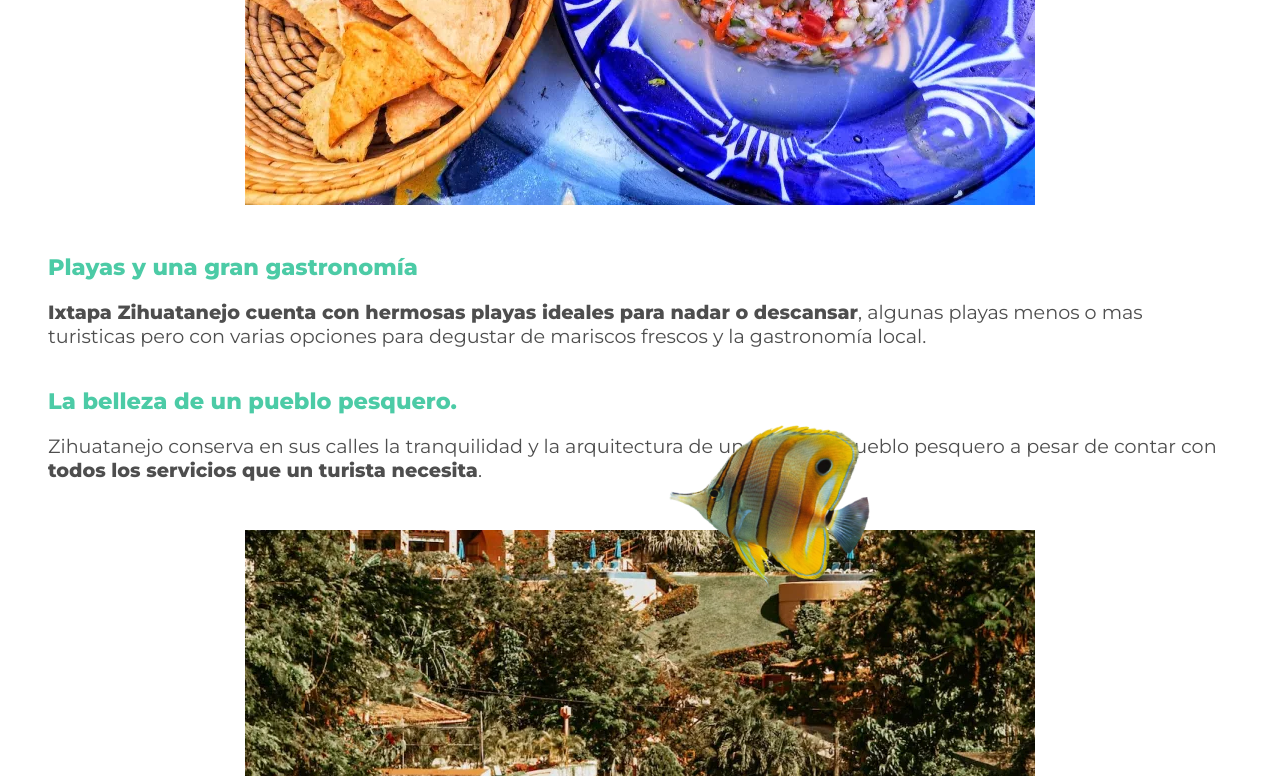
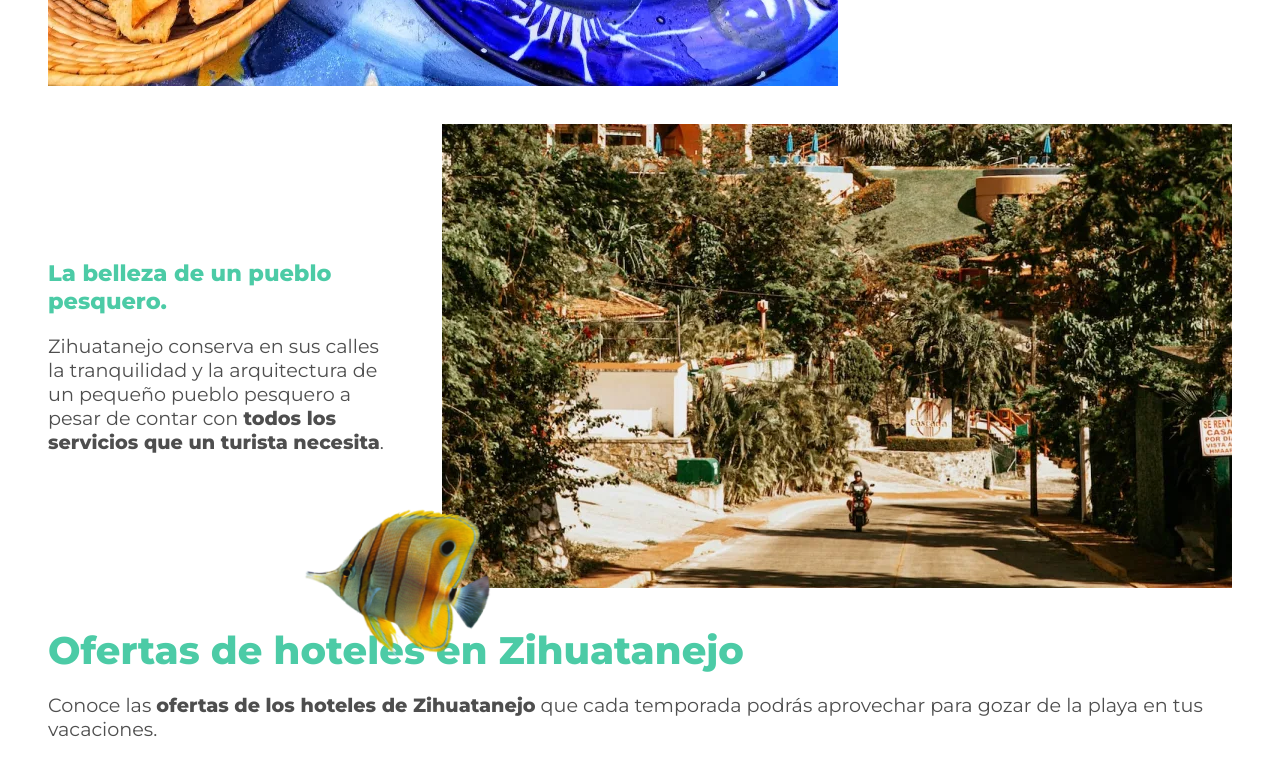
Before and after one commit to claudiomonzoni/hotelesconencanto, an Astro site: page / in a window 1280 px wide. Shown: the part 3620-4396 px from the top of the page. Built offline with nearby package versions, Linux system fonts and the light colour scheme; Astro itself is replaced by a stand-in of ours; grey boxes are pictures that could not be loaded.

Commit message:
terminando de maquetar el home

```diff
--- a/src/estilos/style.scss
+++ b/src/estilos/style.scss
@@ -35,14 +35,14 @@ ul {
 
 h1,
 h2 {
-  padding:1rem 0;
+  padding: 1rem 0;
   font-weight: 700;
 }
-h1{
+h1 {
   color: $azul;
   font-size: clamp(3em, 5vw, 90vw);
 }
-h2{
+h2 {
   color: $verde;
   font-size: clamp(2em, 3vw, 60vw);
 }
@@ -72,7 +72,7 @@ a:hover,
 }
 
 //contenedor
-#hero{
+#hero {
   background: url(/fondo-palmas.webp) no-repeat;
   background-size: contain;
   background-position: top right;
@@ -80,15 +80,16 @@ a:hover,
 .hero {
   display: flex;
   flex-wrap: wrap;
-  @include cel{
-    .izq, .der{
-      flex: auto!important;
+  @include cel {
+    .izq,
+    .der {
+      flex: auto !important;
     }
-    .izq{
-      order: 2!important;
+    .izq {
+      order: 2 !important;
     }
-    .der{
-      order: 1!important;
+    .der {
+      order: 1 !important;
     }
   }
 
@@ -97,19 +98,19 @@ a:hover,
     display: inherit;
     justify-content: center;
     align-items: center;
-    .bandeja{
+    .bandeja {
       width: 90%;
     }
   }
-  .der{
+  .der {
     display: inherit;
     flex: 1;
     justify-content: center;
   }
 }
 
-#zihua{
-  .bandeja{
+#zihua {
+  .bandeja {
     display: flex;
     flex-wrap: wrap;
     position: relative;
@@ -117,15 +118,35 @@ a:hover,
     align-items: center;
     gap: 2.5rem;
     padding: 1rem 0;
-    .pez-zihua{
-      position: absolute;
-      top: 0%;
-      left: 50%;
-      @include cel{
-        left: 0%;
-
+    img,
+    .info {
+      flex: 1;
+    }
+    @include cel{
+      &:nth-child(2){
+        img{
+          order: 2;
+        }
       }
     }
-
+    .pez-zihua {
+      position: absolute;
+      top: -20%;
+      left: 30%;
+      transform: translateX(-50%);
+      width: 250px;
+      @include cel {
+        left: 80%;
+        width: 150px;
+      }
+    }
+    .pez-zihua2 {
+      @extend .pez-zihua;
+      top: 70%;
+      @include cel{
+        left: 70%;
+        top: 75%;
+      }
+    }
   }
 }
--- a/src/pages/index.astro
+++ b/src/pages/index.astro
@@ -148,7 +148,7 @@ import Card from '../components/Card.astro';
 </div>
 
 <div class="bandeja">
-	<img src="/pez-angel-hoteles-con-encanto.png" alt="pez angel" class="pez-zihua">
+	<img src="/pez-angel-hoteles-con-encanto.png" alt="pez angel" class="pez-zihua2">
 	<div class="info">
 		<h3>La belleza de un pueblo pesquero.</h3>
 		<p>Zihuatanejo conserva en sus calles la tranquilidad y la arquitectura de un pequeño pueblo pesquero a pesar de contar con <b>todos los servicios que un turista necesita</b>.</p>
```
